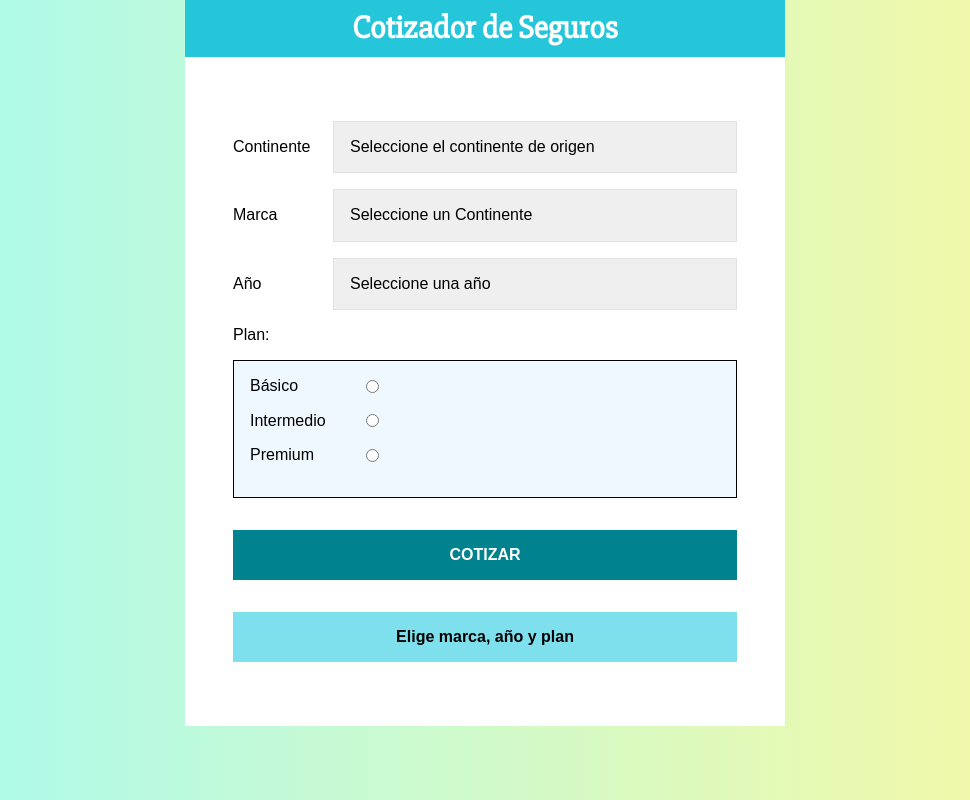
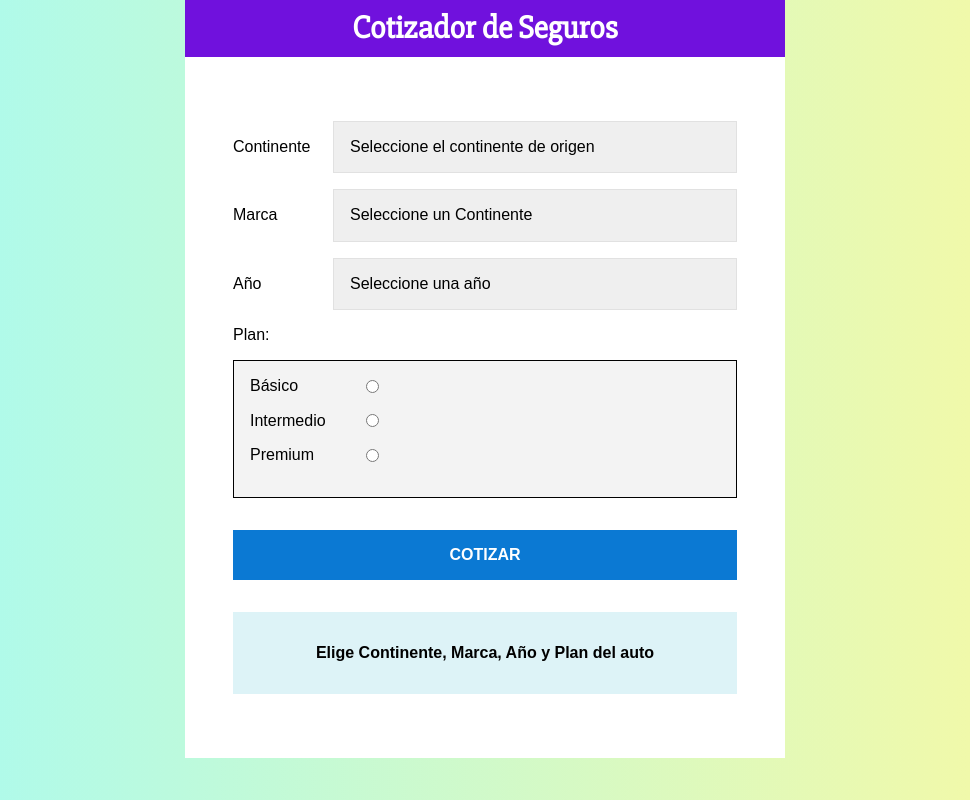
Before and after one commit to AlanGaia/Cotizador-React, a React (Create React App) app: page / in a window 1280 px wide. Shown: the whole page, without its empty margins (155-1125 px from the left). Built offline with nearby package versions, Linux system fonts and the light colour scheme.

Commit message:
general fixes

```diff
--- a/src/App.js
+++ b/src/App.js
@@ -1,4 +1,4 @@
-import React, {useState} from "react";
+import React, { useState } from "react";
 
 import Formulario from './components/Formulario'
 import Header from "./components/Header";
@@ -32,6 +32,8 @@ function App() {
     }
   })
 
+
+
   const { datos, cotizacion } = resumen;
 
 
--- a/src/components/Formulario.jsx
+++ b/src/components/Formulario.jsx
@@ -22,7 +22,7 @@ const Label = styled.label`
 const Borde = styled.div`
   border: solid 1px black;
   padding: 1rem;
-  background-color: aliceblue;
+  background-color: #f3f3f3;
 `;
 
 const Select = styled.select`
@@ -39,7 +39,7 @@ const InputRadio = styled.input`
 `;
 
 const Boton = styled.button`
-  background-color: #00838f;
+  background-color: #0b79d3;
   font-size: 16px;
   width: 100%;
   padding: 1rem;
@@ -53,7 +53,7 @@ const Boton = styled.button`
   //:hover
   &:hover {
     cursor: pointer;
-    background-color: #0b79d3;
+    background-color: #0ba4d3;
   }
 `;
 
--- a/src/components/Header.jsx
+++ b/src/components/Header.jsx
@@ -2,7 +2,7 @@ import React from 'react'
 import styled from '@emotion/styled'
 
 const ContenedorHeader = styled.header`
-  background-color: #26C6DA;
+  background-color: #7011dd;
   padding: 10px;
   font-weight: bold;
   color: #FFFFFF;
--- a/src/components/Resultado.jsx
+++ b/src/components/Resultado.jsx
@@ -3,9 +3,9 @@ import styled from '@emotion/styled';
 import { TransitionGroup, CSSTransition } from 'react-transition-group'
 
 const Mensaje = styled.p`
-  background-color: rgb(127, 224, 237);
+  background-color: rgb(221, 243, 247);
   margin-top: 2rem;
-  padding: 1rem;
+  padding: 2rem;
   text-align: center;
   font-weight: bold;
 `;
@@ -32,7 +32,7 @@ function Resultado({ cotizacion }) {
 
   return (
     (cotizacion === 0) ?
-      <Mensaje>Elige marca, año y plan</Mensaje>
+      <Mensaje>Elige Continente, Marca, Año y Plan del auto</Mensaje>
       :
         (
           <ContenedorTotal>
--- a/src/components/Resumen.jsx
+++ b/src/components/Resumen.jsx
@@ -7,8 +7,10 @@ import { LogosOBJ } from '../Logos'
 const ContenedorResumen = styled.div`
   padding: 1rem;
   text-align: center;
-  background-color: #a3c0fd;
+  background-color: #f8f8f8;
   color: #000000;
+  border: solid 1px black;
+  border-radius: 8px;
   margin-top: 1rem;
 `;
 
@@ -30,10 +32,8 @@ function Resumen({datos}) {
   if (marca === '' || anio === '' || plan === '') return null;
 
 
-
   // elegir logo segun marca
   const src = LogosOBJ[marca] ?? null;
-
 
 
   return (
--- a/src/index.css
+++ b/src/index.css
@@ -2,7 +2,7 @@ html {
   box-sizing: border-box;
 }
 body {
-  background: #e96443;  /* fallback for old browsers */
+  background: #43e9c5;  /* fallback for old browsers */
   background: -webkit-linear-gradient(to right, #62f7ea91, #f7f45891);  /* Chrome 10-25, Safari 5.1-6 */
   background: linear-gradient(to right, #62f7ea91, #f7f45891);
   font-family: Arial, Helvetica, sans-serif;
```
